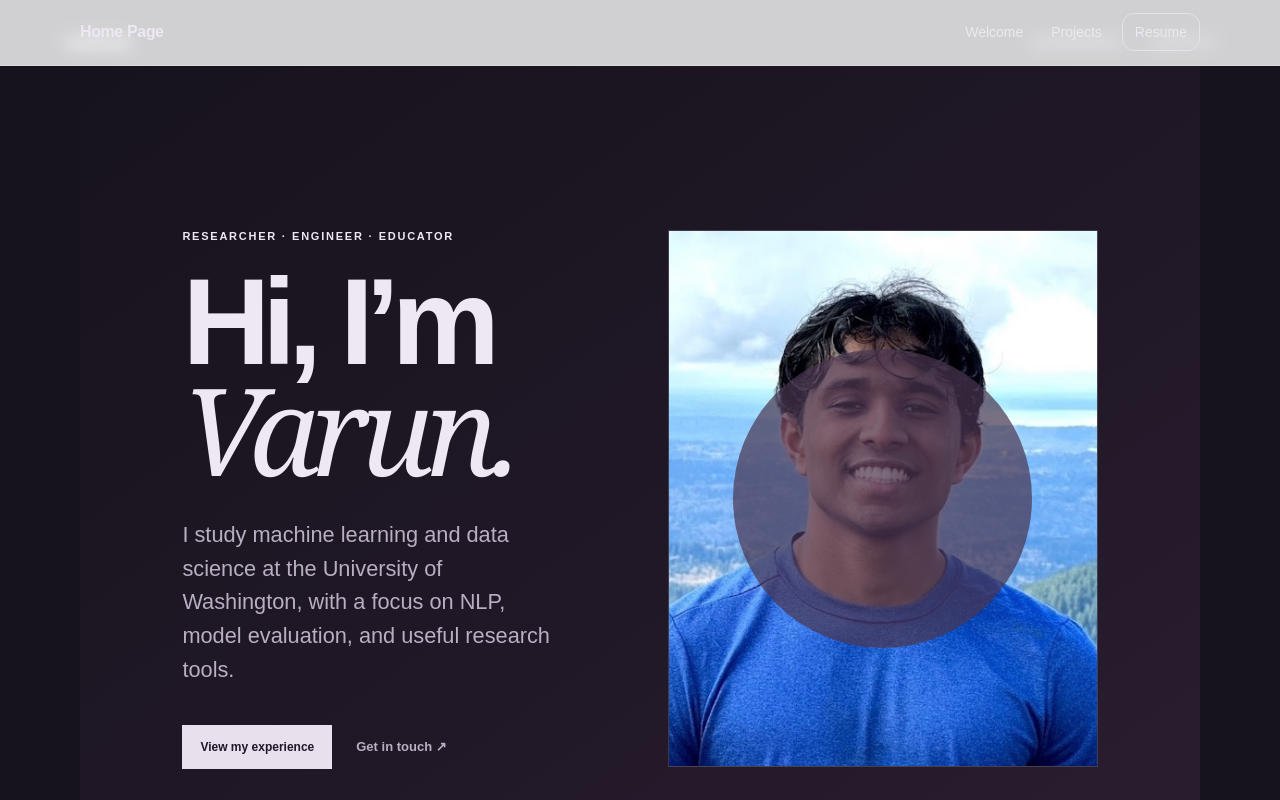
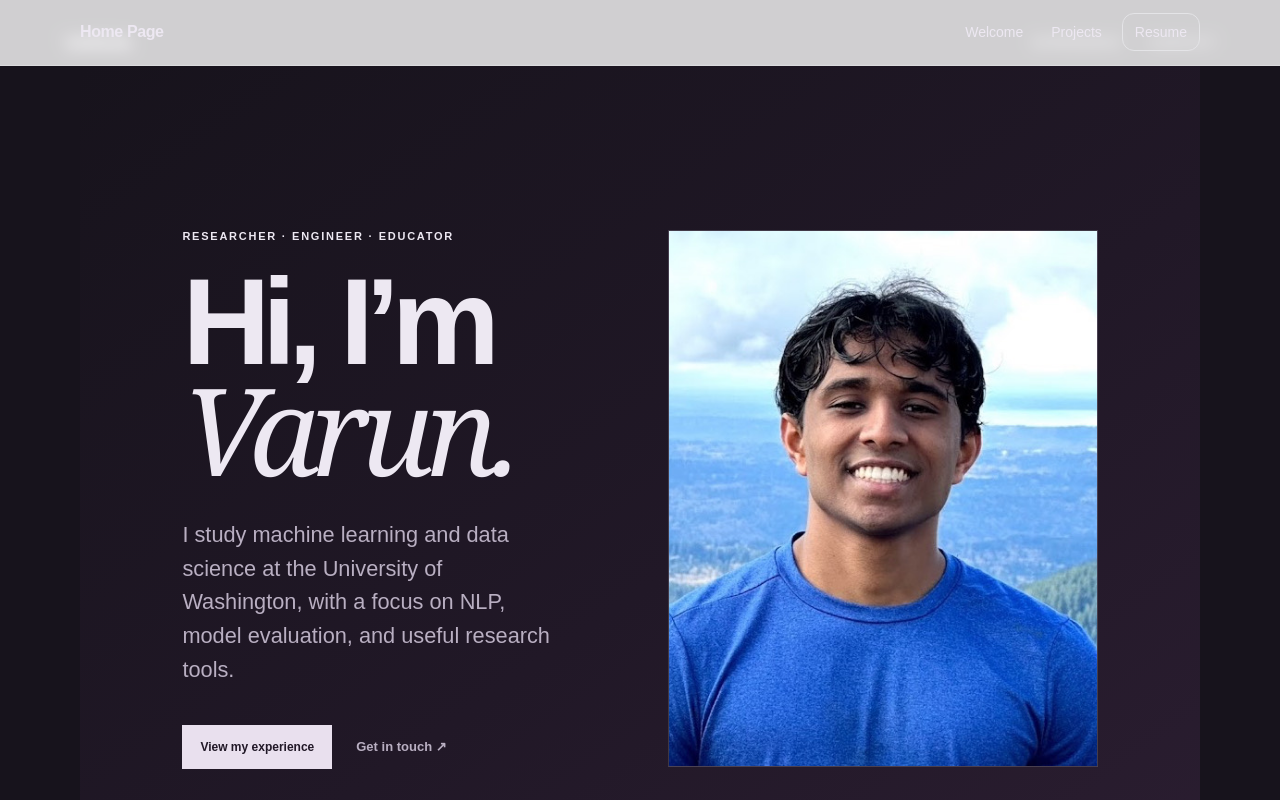
Before and after one commit to VarunP3000/VarunP3000.github.io, a Next.js app: page / in a window 1280 px wide. Shown: the top 800 px of the page. Built offline with nearby package versions, Linux system fonts and the light colour scheme.

Commit message:
fixed circle

```diff
--- a/src/app/globals.css
+++ b/src/app/globals.css
@@ -19,7 +19,6 @@ h1 em, footer em { font-family:Georgia,serif; font-weight:400; }
 .primary-link { background:#e9e0ee; color:#211827; padding:13px 18px; text-decoration:none; font-size:12px; font-weight:800; }
 .text-link { color:var(--muted); text-decoration:none; font-size:13px; font-weight:700; }
 .hero-photo { aspect-ratio:4/5; border:1px solid var(--line); background:linear-gradient(145deg,#30263a,#211a28); display:flex; flex-direction:column; align-items:center; justify-content:center; position:relative; overflow:hidden; }
-.hero-photo:before { content:""; position:absolute; width:70%; aspect-ratio:1; border-radius:50%; background:#493651; opacity:.7; }
 .hero-photo>span { position:absolute; top:18px; left:20px; font-size:10px; font-weight:800; letter-spacing:.15em; color:var(--muted); }
 .portrait-mark { z-index:1; font:italic 72px Georgia,serif; color:#d7c8de; }
 .hero-photo p { position:absolute; bottom:17px; margin:0; color:var(--muted); font:italic 14px Georgia,serif; }
@@ -50,7 +49,7 @@ h1 em, footer em { font-family:Georgia,serif; font-weight:400; }
 .project-links a { background:#e2d8e7; color:#211827; padding:12px 15px; text-decoration:none; font-size:11px; font-weight:800; transition:background .2s; }
 .project-links a:hover { background:#cdbbd5; }
 .image-placeholder { margin:38px 0 0; min-height:340px; overflow:hidden; border:1px dashed var(--ink); background:linear-gradient(135deg,rgba(255,255,255,.28),rgba(91,32,130,.16)); display:flex; flex-direction:column; justify-content:flex-end; padding:24px; position:relative; isolation:isolate; }
-.image-placeholder:before,.image-placeholder:after { content:""; position:absolute; border-radius:50%; border:1px solid currentColor; z-index:-1; }
+.image-placeholder:before,.image-placeholder:after { content: none; }
 .image-placeholder:before { width:250px; height:250px; right:8%; top:-70px; background:rgba(255,255,255,.12); }
 .image-placeholder:after { width:120px; height:120px; left:12%; top:70px; }
 .image-placeholder span { position:absolute; top:20px; left:22px; font-size:10px; font-weight:900; letter-spacing:.16em; }
@@ -157,3 +156,7 @@ footer>a { align-self:flex-start; padding-bottom:8px; border-bottom:1px solid cu
     height: 260px;
   }
 }
+.hero-photo::before {
+  content: none !important;
+  display: none !important;
+}
--- a/src/app/page.tsx
+++ b/src/app/page.tsx
@@ -14,7 +14,7 @@ const experiences = [
     ],
     links: [
       { label: "Research repository", href: "https://github.com/VarunP3000/NFS-REU-Data-Analytics-2026" },
-      { label: "2026 REU program", href: "https://www.marshall.edu/reu/2026-research-projects/" },
+      { label: "2026 REU program", href: "https://www.marshall.edu/reu/2026-gallery/" },
     ],
     metric: { big: "15M+", label: "reviews labeled" },
     accent: "lime",
```
